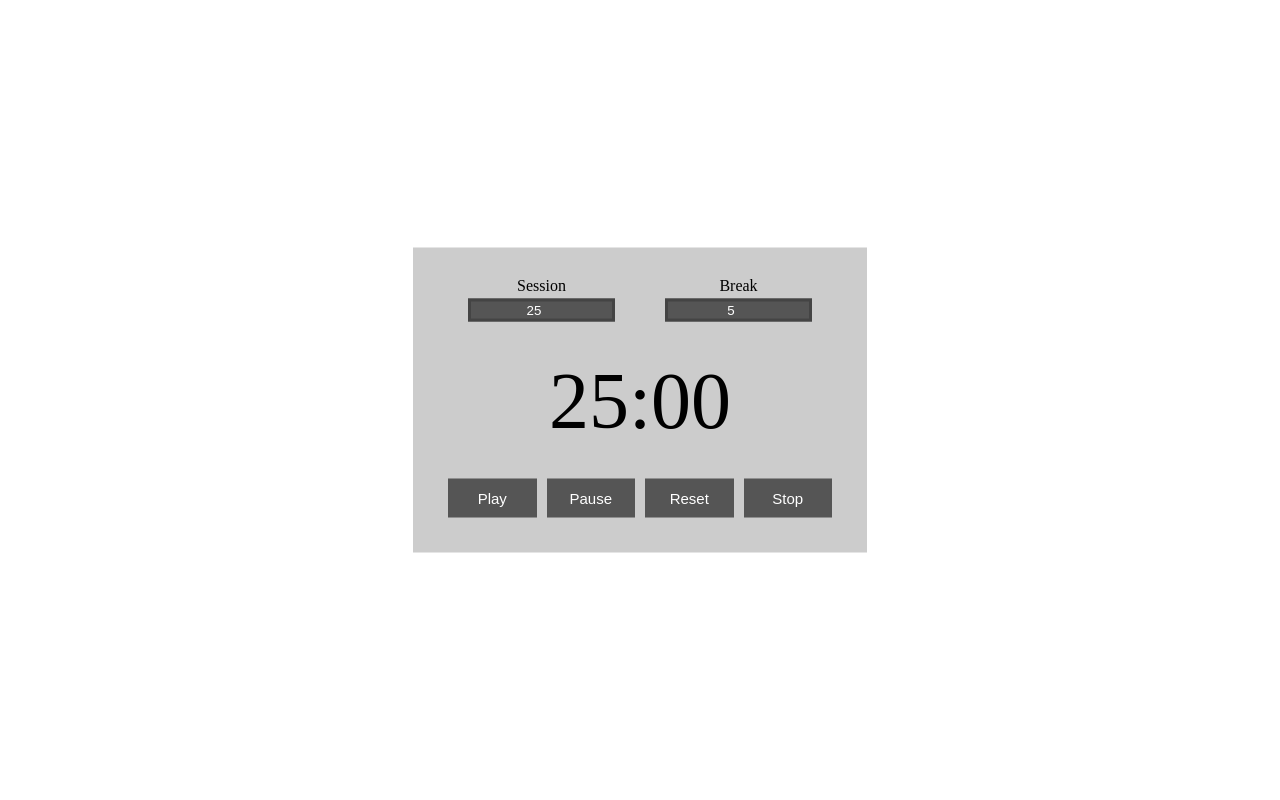
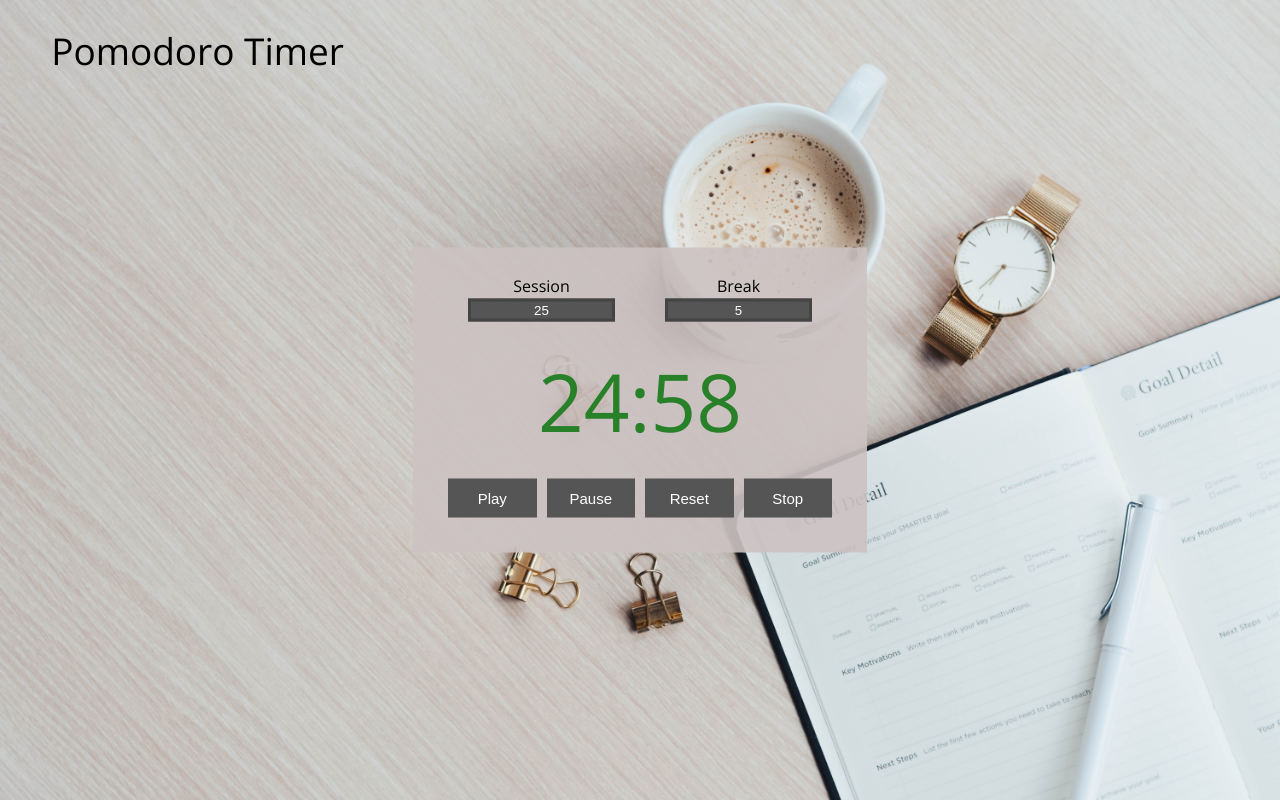
Before and after one commit to kbrdsk/pomodoro, a plain HTML site: page index.html in a window 1280 px wide. Both pictures are taken after a click on the button "Play". Drawn offline with nearby package versions, Linux system fonts and the light colour scheme.

Commit message:
Finished functionalities

```diff
--- a/index.html
+++ b/index.html
@@ -3,11 +3,14 @@
 <head>
     <link href = "styles/reset.css" rel = "stylesheet">
     <link href = "styles/style.css" rel = "stylesheet">
+    <link href="https://fonts.googleapis.com/css2?family=Open+Sans&display=swap" rel="stylesheet">
     <meta charset="UTF-8">
     <meta name="viewport" content="width=device-width, initial-scale=1.0">
     <title>Pomodoro Timer</title>
 </head>
 <body>
+    <div class="main">
+    <div id = "timer-title">Pomodoro Timer</div>
     <div id="container">
         <div id="timer-content">
             <div class="session-container">
@@ -24,7 +27,7 @@
             <button id="pause">Pause</button>
             <button id = "reset">Reset</button>
             <button id = "stop">Stop</button>
-            <!-- <button id="play"></button> -->
+            </div>
 
         </div>
     </div>
--- a/scripts/timer.js
+++ b/scripts/timer.js
@@ -1,6 +1,7 @@
-let timer = 2;
-let isBreak = true;
+let timer = 25 * 60;
+let isBreak = false;
 let isPaused = true;
+let timeColor = 'session-time';
 
 let viewTimer = document.getElementById('timer');
 
@@ -42,7 +43,8 @@ function reset() {
 
 function play() {
 	isPaused = false;
-	breakTimeHandler.disabled = sessionTimeHandler.disabled = false;
+	breakTimeHandler.disabled = sessionTimeHandler.disabled = true;
+	viewTimer.classList.add(timeColor);
 }
 
 function setTime() {
@@ -51,14 +53,21 @@ function setTime() {
 
 function stop() {
 	isPaused = true;
+	viewTimer.classList.remove(timeColor);
 	setTime();
 	breakTimeHandler.disabled = sessionTimeHandler.disabled = false;
 	update();
 }
 
 function switchTimer() {
-	if (!isBreak) timer = +breakTimeHandler.value * 60;
-	else timer = +sessionTimeHandler.value * 60;
+	viewTimer.classList.remove(timeColor);
+	if (!isBreak) {
+		timer = +breakTimeHandler.value * 60;
+		timeColor = 'break-time';
+	} else {
+		timer = +sessionTimeHandler.value * 60;
+		timeColor = 'session-time';
+	}
 	alertSwitch();
 	isBreak = !isBreak;
 }
--- a/styles/style.css
+++ b/styles/style.css
@@ -1,9 +1,30 @@
+body,
+html {
+	height: 100%;
+	font-family: 'Open Sans', sans-serif;
+}
+
+.main {
+	background-image: url("../images/image.jpg");
+	height: 100%;
+	background-position: center;
+	background-repeat: no-repeat;
+	background-size: cover;
+}
+
+#timer-title {
+	position: absolute;
+	top: 4%;
+	left: 4%;
+	font-size: 37px;
+}
+
 #container {
 	position: absolute;
 	top: 50%;
 	left: 50%;
 	transform: translate(-50%, -50%);
-	background-color: #cccccc;
+	background-color: rgba(204, 194, 194, 0.9);
 }
 
 #timer-content {
@@ -13,6 +34,14 @@
 	grid-template-rows: 1fr 3fr 1fr;
 	grid-template-areas: 'session-input session-input break-input break-input'
 		'timer         timer         timer       timer      ' 'play          pause         reset       stop       ';
+}
+
+.session-time {
+	color: rgb(40, 128, 40);
+}
+
+.break-time {
+	color: rgb(93, 101, 209);
 }
 
 #play {
@@ -83,3 +112,16 @@ button {
 	align-items: center;
 	justify-content: center;
 }
+
+/*Remove the arrow pointers from input elements*/
+/* Chrome, Safari, Edge, Opera */
+input::-webkit-outer-spin-button,
+input::-webkit-inner-spin-button {
+	-webkit-appearance: none;
+	margin: 0;
+}
+
+/* Firefox */
+input[type=number] {
+	-moz-appearance: textfield;
+}
```
Also changed, not shown: images/image.jpg (added), 2 other files.
